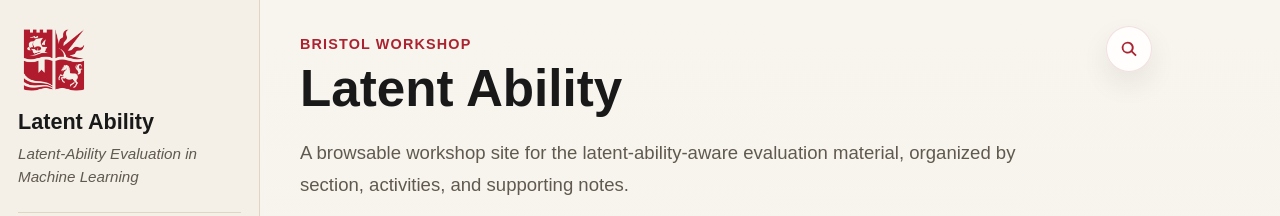
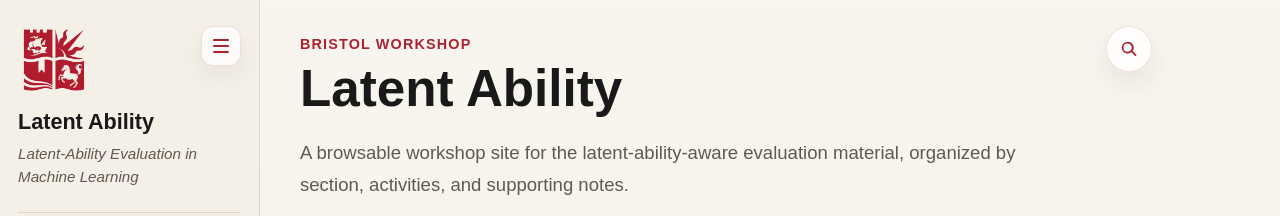
Before and after one commit to Manuelfjr/latent-ability-ml, a Jekyll site: the page built from site/index.md, in a window 1280 px wide. Shown: the top 216 px of the page. Built offline with Jekyll 4.4.1, drawn with Linux system fonts in a browser that asks for light colours.

Commit message:
update: add more points

```diff
--- a/site/_layouts/default.html
+++ b/site/_layouts/default.html
@@ -17,6 +17,7 @@
     <div class="site-shell">
       <aside class="sidebar">
         <div class="sidebar-brand">
+          <div class="sidebar-brand-top">
             <a href="https://www.bristol.ac.uk/" target="_blank" rel="noreferrer">
               <img
                 src="{{ '/assets/icon_bristol.png' | relative_url }}"
@@ -24,6 +25,12 @@
                 class="sidebar-logo"
               />
             </a>
+            <button class="sidebar-toggle" id="sidebar-toggle" type="button" aria-label="Collapse sidebar" aria-expanded="true">
+              <span></span>
+              <span></span>
+              <span></span>
+            </button>
+          </div>
           <div class="sidebar-title">Latent Ability</div>
           <div class="sidebar-subtitle">Latent-Ability Evaluation in Machine Learning</div>
         </div>
@@ -120,6 +127,26 @@
     </div>
     <script>
       (() => {
+        const siteShell = document.querySelector(".site-shell");
+        const sidebarToggle = document.getElementById("sidebar-toggle");
+        const sidebarStorageKey = "latent-ability-sidebar-collapsed";
+
+        if (siteShell && sidebarToggle && window.matchMedia("(min-width: 961px)").matches) {
+          const applySidebarState = (collapsed) => {
+            siteShell.classList.toggle("sidebar-collapsed", collapsed);
+            sidebarToggle.setAttribute("aria-expanded", String(!collapsed));
+            sidebarToggle.setAttribute("aria-label", collapsed ? "Expand sidebar" : "Collapse sidebar");
+          };
+
+          applySidebarState(window.localStorage.getItem(sidebarStorageKey) === "true");
+
+          sidebarToggle.addEventListener("click", () => {
+            const collapsed = !siteShell.classList.contains("sidebar-collapsed");
+            applySidebarState(collapsed);
+            window.localStorage.setItem(sidebarStorageKey, String(collapsed));
+          });
+        }
+
         const input = document.getElementById("page-search-input");
         const button = document.getElementById("page-search-button");
         const clearButton = document.getElementById("page-search-clear");
--- a/site/assets/css/style.css
+++ b/site/assets/css/style.css
@@ -32,6 +32,11 @@
   min-height: 100vh;
   display: grid;
   grid-template-columns: 260px minmax(0, 1fr);
+  transition: grid-template-columns 320ms cubic-bezier(0.22, 1, 0.36, 1);
+}
+
+.site-shell.sidebar-collapsed {
+  grid-template-columns: 84px minmax(0, 1fr);
 }
 
 .sidebar {
@@ -44,6 +49,52 @@
   overflow-y: auto;
   display: flex;
   flex-direction: column;
+  transition:
+    padding 320ms cubic-bezier(0.22, 1, 0.36, 1),
+    box-shadow 320ms cubic-bezier(0.22, 1, 0.36, 1);
+}
+
+.sidebar-brand-top {
+  display: flex;
+  align-items: flex-start;
+  justify-content: space-between;
+  gap: 12px;
+}
+
+.sidebar-toggle {
+  width: 40px;
+  height: 40px;
+  margin-top: 2px;
+  flex: 0 0 auto;
+  border: 1px solid rgba(171, 35, 48, 0.14);
+  border-radius: 12px;
+  background: rgba(255, 255, 255, 0.72);
+  display: inline-flex;
+  flex-direction: column;
+  align-items: center;
+  justify-content: center;
+  gap: 4px;
+  cursor: pointer;
+  box-shadow: 0 10px 24px rgba(34, 25, 17, 0.06);
+  transition:
+    transform 220ms cubic-bezier(0.22, 1, 0.36, 1),
+    box-shadow 220ms cubic-bezier(0.22, 1, 0.36, 1),
+    background-color 220ms cubic-bezier(0.22, 1, 0.36, 1),
+    border-color 220ms cubic-bezier(0.22, 1, 0.36, 1);
+}
+
+.sidebar-toggle span {
+  width: 16px;
+  height: 2px;
+  border-radius: 999px;
+  background: var(--accent);
+  transition: transform 240ms cubic-bezier(0.22, 1, 0.36, 1), opacity 180ms ease;
+}
+
+.sidebar-toggle:hover {
+  background: #fff;
+  transform: translateY(-1px);
+  box-shadow: 0 14px 28px rgba(34, 25, 17, 0.08);
 }
 
 .sidebar-brand {
@@ -459,6 +510,70 @@
   vertical-align: middle;
 }
 
+.site-shell.sidebar-collapsed .sidebar {
+  padding-left: 12px;
+  padding-right: 12px;
+}
+
+.site-shell.sidebar-collapsed .sidebar-toggle {
+  transform: scale(0.96);
+}
+
+.site-shell.sidebar-collapsed .sidebar-nav,
+.site-shell.sidebar-collapsed .sidebar-footer {
+  opacity: 0;
+  pointer-events: none;
+}
+
+.site-shell.sidebar-collapsed .sidebar-brand-top {
+  justify-content: center;
+}
+
+.site-shell.sidebar-collapsed .sidebar-toggle {
+  margin-top: 0;
+}
+
+.site-shell.sidebar-collapsed .sidebar-nav,
+.site-shell.sidebar-collapsed .sidebar-footer {
+  max-height: 0;
+  overflow: hidden;
+  margin: 0;
+  padding-top: 0;
+  padding-bottom: 0;
+  border: 0;
+  transform: translateX(-10px);
+  transition:
+    opacity 180ms ease,
+    transform 260ms cubic-bezier(0.22, 1, 0.36, 1),
+    max-height 320ms cubic-bezier(0.22, 1, 0.36, 1),
+    margin 320ms cubic-bezier(0.22, 1, 0.36, 1),
+    padding 320ms cubic-bezier(0.22, 1, 0.36, 1);
+}
+
+.site-shell.sidebar-collapsed .sidebar-brand {
+  border-bottom: 0;
+  margin-bottom: 0;
+  padding-bottom: 0;
+}
+
+.site-shell.sidebar-collapsed .sidebar-logo,
+.site-shell.sidebar-collapsed .sidebar-title,
+.site-shell.sidebar-collapsed .sidebar-subtitle {
+  display: none;
+}
+
+.sidebar-brand,
+.sidebar-nav,
+.sidebar-footer {
+  transform: translateX(0);
+  transition:
+    opacity 220ms ease,
+    transform 300ms cubic-bezier(0.22, 1, 0.36, 1),
+    max-height 320ms cubic-bezier(0.22, 1, 0.36, 1),
+    margin 320ms cubic-bezier(0.22, 1, 0.36, 1),
+    padding 320ms cubic-bezier(0.22, 1, 0.36, 1);
+}
+
 code {
   background: #f1ece3;
   padding: 2px 6px;
@@ -533,11 +648,19 @@
     grid-template-columns: 1fr;
   }
 
+  .site-shell.sidebar-collapsed {
+    grid-template-columns: 1fr;
+  }
+
   .sidebar {
     position: relative;
     height: auto;
     border-right: 0;
     border-bottom: 1px solid var(--sidebar-border);
+  }
+
+  .sidebar-toggle {
+    margin-bottom: 16px;
   }
 
   .content {
```
Also changed, not shown: 16 other files. Lines whose indentation alone changed are shown as unchanged.
